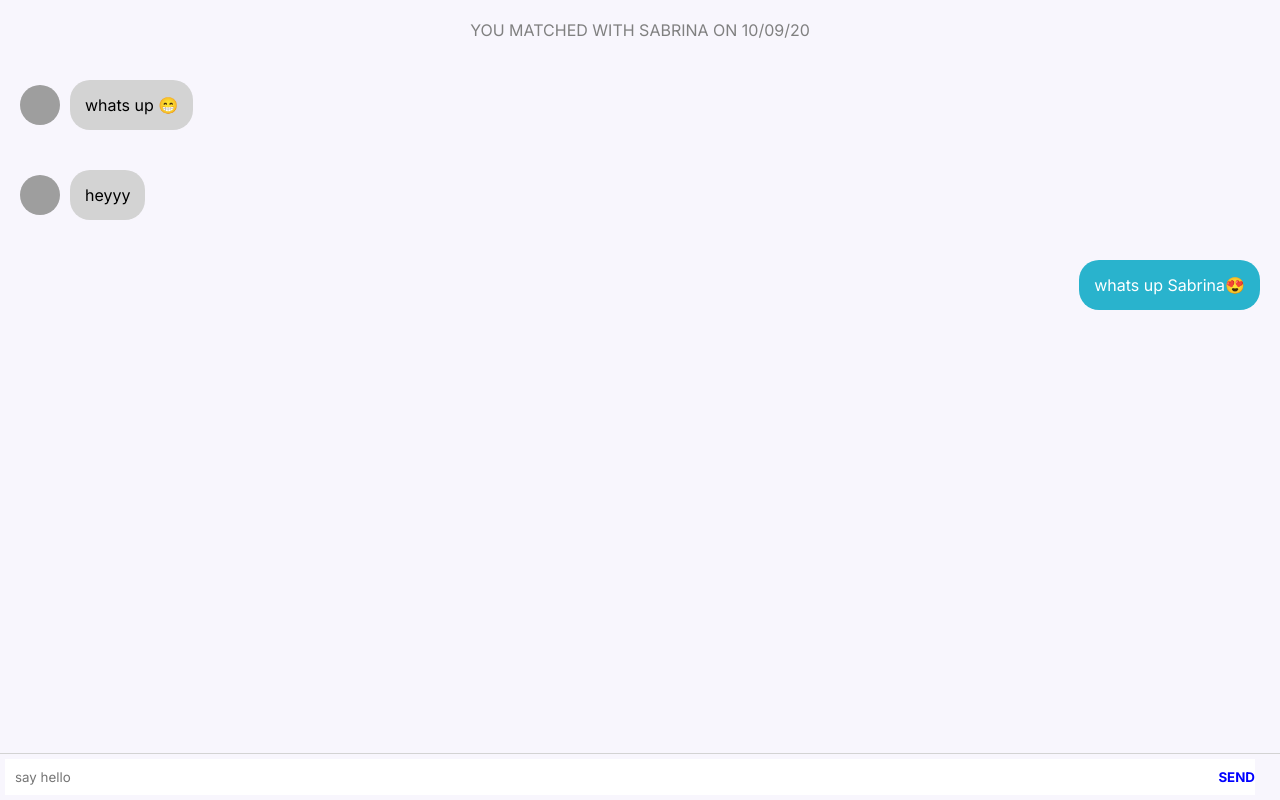
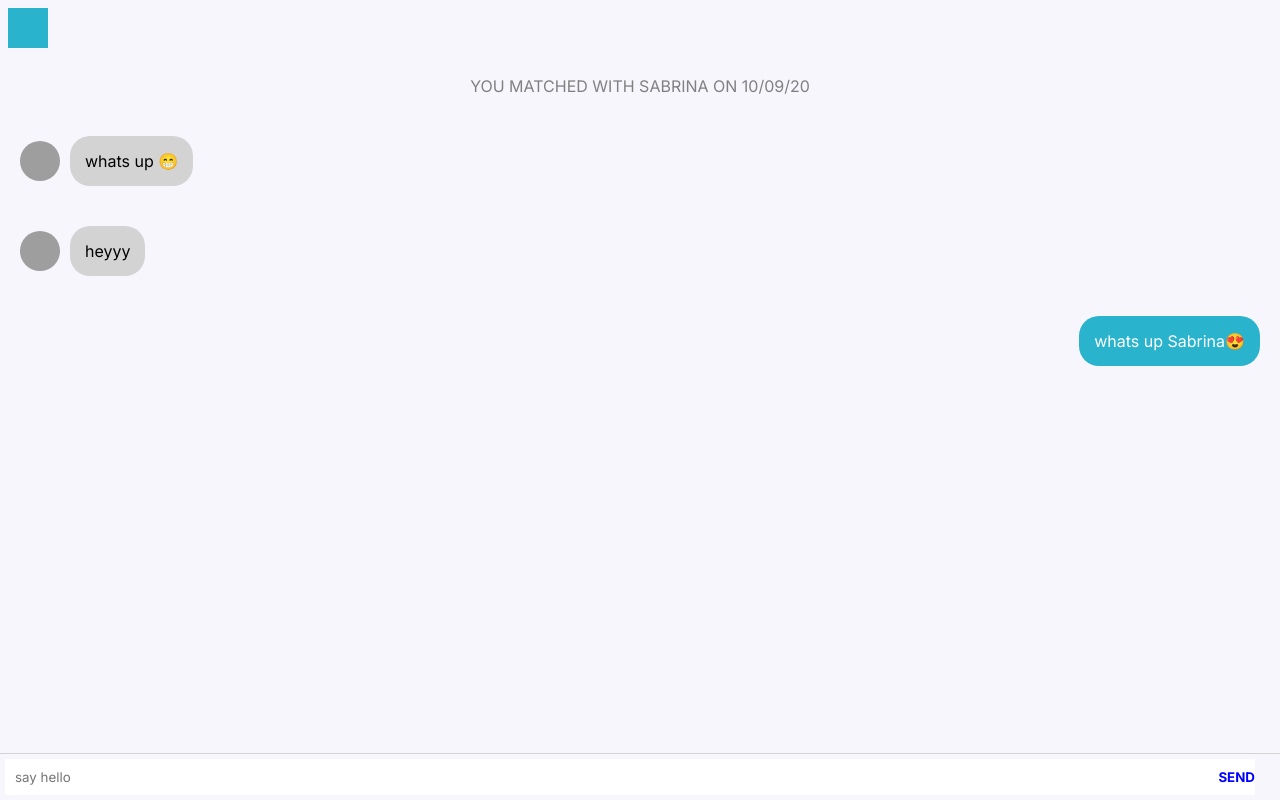
Before and after one commit to euidml/1800_202210_DTC07, a React (Create React App) app in the folder circle/: page /chat/1 in a window 1280 px wide. Built offline with nearby package versions, Linux system fonts and the light colour scheme; grey boxes are pictures that could not be loaded.

Commit message:
add back button in chatscreen.js

```diff
--- a/circle/package.json
+++ b/circle/package.json
@@ -12,7 +12,7 @@
     "@testing-library/jest-dom": "^5.16.2",
     "@testing-library/react": "^12.1.3",
     "@testing-library/user-event": "^13.5.0",
-    "firebase": "^9.6.7",
+    "firebase": "^9.6.8",
     "react": "^17.0.2",
     "react-dom": "^17.0.2",
     "react-firebase-hooks": "^5.0.3",
--- a/circle/src/App.js
+++ b/circle/src/App.js
@@ -25,7 +25,7 @@ function App() {
         <Route exact path="/register" element={<UserRegister />} />
         <Route exact path="/resetpassword" element={<ResetUserPassword />} />
         <Route exact path="/dashboard" element={<Dashboard />} />
-        <Route exact path="/dashboard/chats" element={<Chats />} />
+        <Route exact path="/dashboard/chats" element={<Chats  />} />
         <Route exact path="/chat/:person" element={<ChatScreen />} />
         <Route exact path="/dashboard/profile" element={<ProfilePage />} />
       </Routes>
--- a/circle/src/ChatScreen.css
+++ b/circle/src/ChatScreen.css
@@ -48,3 +48,10 @@
     font-weight: bolder;
     color: blue;
 }
+
+.header_icon {
+    background-color: #29b3cd;
+    size: 5px;
+
+
+}
--- a/circle/src/ChatScreen.js
+++ b/circle/src/ChatScreen.js
@@ -1,10 +1,21 @@
-import React, {useState} from 'react';
+import React, { useState } from 'react';
 import { Avatar } from '@material-ui/core';
 import './ChatScreen.css';
+import { db } from './firebase';
+import { doc, onSnapshot } from 'firebase/firestore';
+import ArrowBackIosNewIcon from '@mui/icons-material/ArrowBackIosNew';
+import { Link } from "react-router-dom";
+import IconButton from '@mui/material/IconButton';
 
 
 function ChatScreen() {
     const [input, setInput] = useState('');
+
+    // const [messages, setMessages] = onSnapshot(doc(db, "messages", "message"), (messageDoc) => {
+    //     console.log("messages", messageDoc.data());
+    // })
+
+
     const [messages, setMessages] = useState([
         {
             name: 'Sabrina',
@@ -29,6 +40,12 @@ function ChatScreen() {
 
     return (
     <div className='chatScreen'>
+    <Link to="/dashboard/chats">
+    <IconButton>
+    <ArrowBackIosNewIcon className='header_icon' fontSize='large' />
+    </IconButton>
+    </Link>
+
         <p className='chatScreen_timestamp'>YOU MATCHED WITH SABRINA ON 10/09/20</p>
         {messages.map(message => (
             message.name ? (
--- a/circle/src/Header.css
+++ b/circle/src/Header.css
@@ -16,4 +16,5 @@
     padding: 20px;
     width: 15%;
     float: right;
+
 }
--- a/circle/src/Header.js
+++ b/circle/src/Header.js
@@ -4,14 +4,14 @@ import LogoutIcon from '@mui/icons-material/Logout';
 import FilterAltIcon from '@mui/icons-material/FilterAlt';
 import IconButton from '@mui/material/IconButton';
 import { logout } from "./firebase";
+
 import logo from "./circlelogo.png";
 import { Link } from "react-router-dom";
 
 function Header() {
+
     return (
-        <div className="header" >
-
-
+        <div className="header">
             <Link to="/">
                 <img
                     className="header_logo"
--- a/circle/src/firebase.js
+++ b/circle/src/firebase.js
@@ -15,7 +15,8 @@ collection,
 where,
  addDoc,
  doc,
- setDoc
+ setDoc,
+ onSnapshot,
 } from "firebase/firestore";
 // TODO: Add SDKs for Firebase products that you want to use
 // https://firebase.google.com/docs/web/setup#available-libraries
@@ -34,6 +35,7 @@ const firebaseConfig = {
 const app = initializeApp(firebaseConfig);
 const auth = getAuth(app);
 const db = getFirestore(app);
+
 
 
 const logInWithEmailAndPassword = async (email, password) => {
```
Also changed, not shown: 1 other file (tests, documents, lock files or other folders).
